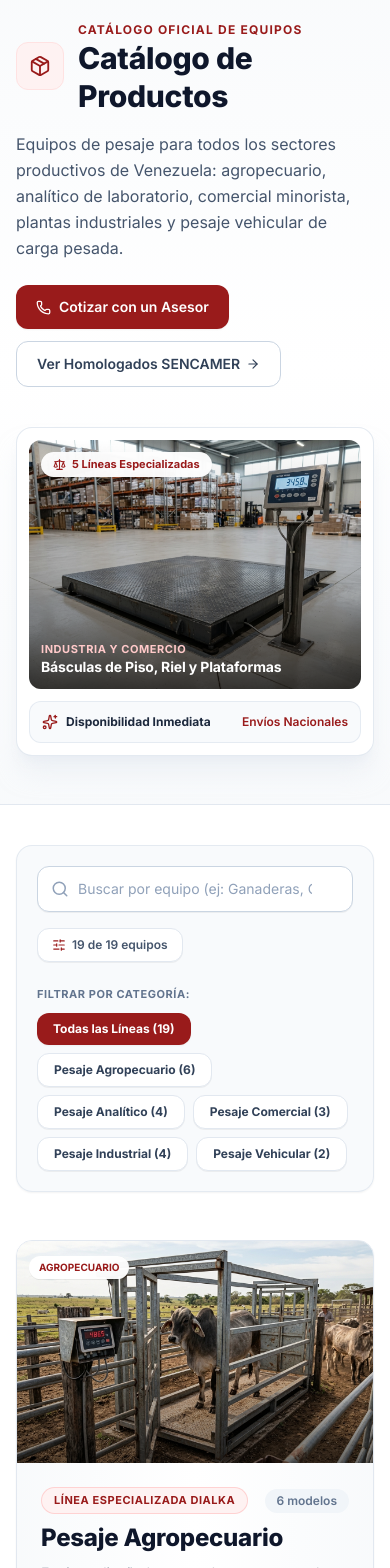
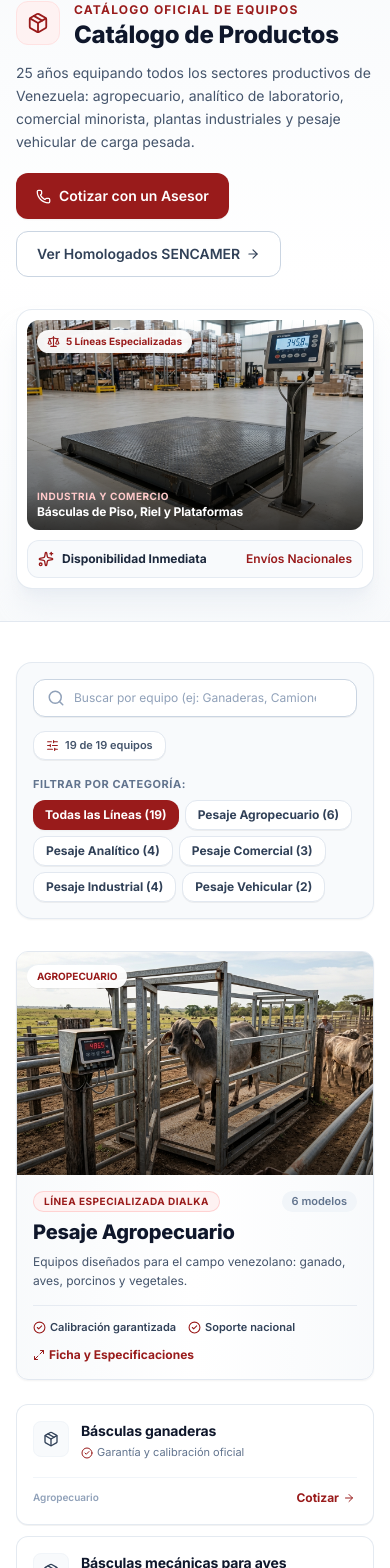
Before and after one commit to luismir1004/dialka-2.0, a Next.js app: page /productos in a window 390 px wide. Shown: the part 195-1763 px from the top of the page. Built offline with nearby package versions, Linux system fonts and the light colour scheme.

Commit message:
feat: optimizar Fase 3 y Fase 4 con vitrina de productos, alquiler y software compactos y anti-scroll

```diff
--- a/src/app/productos/page.tsx
+++ b/src/app/productos/page.tsx
@@ -16,12 +16,12 @@ export default function ProductosPage() {
   return (
     <>
       {/* ── HEADER DE PÁGINA CON FOTOGRAFÍA INDUSTRIAL ── */}
-      <section className="relative bg-gradient-to-b from-slate-50 via-white to-slate-50 border-b border-slate-200 py-12 md:py-18 overflow-hidden">
+      <section className="relative bg-gradient-to-b from-slate-50 via-white to-slate-50 border-b border-slate-200 py-8 sm:py-12 md:py-16 overflow-hidden">
         <div className="max-w-7xl mx-auto px-4 sm:px-6 lg:px-8">
-          <div className="grid lg:grid-cols-12 gap-10 items-center">
+          <div className="grid lg:grid-cols-12 gap-8 lg:gap-10 items-center">
             {/* Columna Izquierda: Información */}
             <div className="lg:col-span-7">
-              <div className="flex items-center gap-2 text-sm text-slate-500 mb-4">
+              <div className="flex items-center gap-2 text-sm text-slate-500 mb-3 sm:mb-4">
                 <Link href="/" className="hover:text-[#991b1b] transition-colors">
                   Inicio
                 </Link>
@@ -29,22 +29,22 @@ export default function ProductosPage() {
                 <span className="text-slate-900 font-semibold">Productos</span>
               </div>
 
-              <div className="flex items-center gap-3.5 mb-4">
-                <div className="w-12 h-12 rounded-xl bg-red-50 border border-red-100 flex items-center justify-center shrink-0">
+              <div className="flex items-center gap-3.5 mb-3 sm:mb-4">
+                <div className="w-11 h-11 sm:w-12 sm:h-12 rounded-xl bg-red-50 border border-red-100 flex items-center justify-center shrink-0">
                   <Package size={22} className="text-[#991b1b]" />
                 </div>
                 <div>
                   <span className="text-xs font-bold uppercase tracking-widest text-[#991b1b]">
                     Catálogo Oficial de Equipos
                   </span>
-                  <h1 className="text-3xl sm:text-4xl lg:text-5xl font-extrabold text-slate-900 tracking-tight leading-tight">
+                  <h1 className="text-2xl sm:text-4xl lg:text-5xl font-extrabold text-slate-900 tracking-tight leading-tight">
                     Catálogo de Productos
                   </h1>
                 </div>
               </div>
 
-              <p className="text-slate-600 max-w-2xl text-base sm:text-lg leading-relaxed mb-6">
-                Equipos de pesaje para todos los sectores productivos de Venezuela: agropecuario, analítico de laboratorio, comercial minorista, plantas industriales y pesaje vehicular de carga pesada.
+              <p className="text-slate-600 max-w-2xl text-sm sm:text-base lg:text-lg leading-relaxed mb-5 sm:mb-6">
+                25 años equipando todos los sectores productivos de Venezuela: agropecuario, analítico de laboratorio, comercial minorista, plantas industriales y pesaje vehicular de carga pesada.
               </p>
 
               <div className="flex flex-wrap items-center gap-3">
@@ -52,14 +52,14 @@ export default function ProductosPage() {
                   href={`https://wa.me/${CONTACT.whatsapp}?text=Hola,%20deseo%20cotizar%20equipos%20del%20catálogo%20Dialka`}
                   target="_blank"
                   rel="noreferrer"
-                  className="inline-flex items-center gap-2 bg-[#991b1b] hover:bg-[#7f1d1d] text-white font-semibold px-5 py-3 rounded-xl shadow-xs hover:shadow-md transition-all text-sm"
+                  className="inline-flex items-center gap-2 bg-[#991b1b] hover:bg-[#7f1d1d] text-white font-semibold px-5 py-3 rounded-xl shadow-xs hover:shadow-md transition-all text-sm min-h-[46px]"
                 >
                   <Phone size={15} />
                   <span>Cotizar con un Asesor</span>
                 </a>
                 <Link
                   href="/sencamer"
-                  className="inline-flex items-center gap-1.5 bg-white hover:bg-slate-50 border border-slate-300 text-slate-700 font-semibold px-5 py-3 rounded-xl transition-all text-sm"
+                  className="inline-flex items-center gap-1.5 bg-white hover:bg-slate-50 border border-slate-300 text-slate-700 font-semibold px-5 py-3 rounded-xl transition-all text-sm min-h-[46px]"
                 >
                   <span>Ver Homologados SENCAMER</span>
                   <ArrowRight size={14} />
@@ -69,8 +69,8 @@ export default function ProductosPage() {
 
             {/* Columna Derecha: Tarjeta Fotográfica de Línea Industrial */}
             <div className="lg:col-span-5">
-              <div className="relative rounded-2xl bg-white p-3 border border-slate-200/90 shadow-xl shadow-slate-200/50 group">
-                <div className="relative aspect-4/3 w-full rounded-xl overflow-hidden bg-slate-100">
+              <div className="relative rounded-2xl bg-white p-2.5 sm:p-3 border border-slate-200/90 shadow-xl shadow-slate-200/50 group">
+                <div className="relative aspect-16/10 sm:aspect-4/3 w-full rounded-xl overflow-hidden bg-slate-100">
                   <Image
                     src="/images/productos/industrial.jpg"
                     alt="Línea Industrial de Básculas y Plataformas Dialka"
@@ -80,23 +80,23 @@ export default function ProductosPage() {
                     className="object-cover group-hover:scale-105 transition-transform duration-500"
                   />
                   <div className="absolute inset-0 bg-gradient-to-t from-black/75 via-black/20 to-transparent" />
-                  <div className="absolute top-3 left-3">
-                    <span className="inline-flex items-center gap-1.5 bg-white/95 backdrop-blur-md text-[#991b1b] text-[11px] font-bold px-3 py-1 rounded-full shadow-xs">
+                  <div className="absolute top-2.5 left-2.5 sm:top-3 sm:left-3">
+                    <span className="inline-flex items-center gap-1.5 bg-white/95 backdrop-blur-md text-[#991b1b] text-[10px] sm:text-[11px] font-bold px-2.5 sm:px-3 py-1 rounded-full shadow-xs">
                       <Scale size={13} className="text-[#991b1b]" />
                       <span>5 Líneas Especializadas</span>
                     </span>
                   </div>
-                  <div className="absolute bottom-3 left-3 right-3 text-white">
-                    <p className="text-[11px] font-bold text-red-200 uppercase tracking-wider">
+                  <div className="absolute bottom-2.5 left-2.5 right-2.5 sm:bottom-3 sm:left-3 sm:right-3 text-white">
+                    <p className="text-[10px] sm:text-[11px] font-bold text-red-200 uppercase tracking-wider">
                       Industria y Comercio
                     </p>
-                    <h3 className="text-sm sm:text-base font-bold text-white">
+                    <h3 className="text-xs sm:text-base font-bold text-white">
                       Básculas de Piso, Riel y Plataformas
                     </h3>
                   </div>
                 </div>
 
-                <div className="mt-3 bg-slate-50 border border-slate-200/80 rounded-xl p-3 flex items-center justify-between">
+                <div className="mt-2.5 sm:mt-3 bg-slate-50 border border-slate-200/80 rounded-xl p-2.5 sm:p-3 flex items-center justify-between">
                   <div className="flex items-center gap-2">
                     <Sparkles size={16} className="text-[#991b1b]" />
                     <span className="text-xs font-bold text-slate-800">
--- a/src/components/ProductsCatalog.tsx
+++ b/src/components/ProductsCatalog.tsx
@@ -114,8 +114,8 @@ export function ProductsCatalog({
     <div className="bg-white py-10 md:py-16">
       <div className="max-w-7xl mx-auto px-4 sm:px-6 lg:px-8">
         {/* ── BARRA DE BÚSQUEDA Y FILTROS INTERACTIVOS ── */}
-        <div className="bg-slate-50/90 border border-slate-200/90 rounded-2xl p-5 sm:p-7 mb-12 shadow-xs">
-          <div className="flex flex-col md:flex-row gap-4 items-stretch md:items-center justify-between mb-6">
+        <div className="bg-slate-50/90 border border-slate-200/90 rounded-2xl p-4 sm:p-6 mb-8 sm:mb-10 shadow-xs">
+          <div className="flex flex-col md:flex-row gap-3.5 sm:gap-4 items-stretch md:items-center justify-between mb-4 sm:mb-5">
             {/* Input de búsqueda en tiempo real */}
             <div className="relative flex-1">
               <div className="absolute inset-y-0 left-0 pl-3.5 flex items-center pointer-events-none text-slate-400">
@@ -126,12 +126,12 @@ export function ProductsCatalog({
                 value={searchQuery}
                 onChange={(e) => setSearchQuery(e.target.value)}
                 placeholder="Buscar por equipo (ej: Ganaderas, Camioneras, Apolo Lab, Mostrador)..."
-                className="w-full bg-white border border-slate-300 rounded-xl pl-10 pr-10 py-3 text-sm text-slate-900 placeholder-slate-400 focus:outline-none focus:border-[#991b1b] focus:ring-2 focus:ring-[#991b1b]/10 transition-all shadow-2xs"
+                className="w-full bg-white border border-slate-300 rounded-xl pl-10 pr-10 py-2.5 sm:py-3 text-xs sm:text-sm text-slate-900 placeholder-slate-400 focus:outline-none focus:border-[#991b1b] focus:ring-2 focus:ring-[#991b1b]/10 transition-all shadow-2xs"
               />
               {searchQuery && (
                 <button
                   onClick={() => setSearchQuery("")}
-                  className="absolute inset-y-0 right-0 pr-3.5 flex items-center text-slate-400 hover:text-slate-700 transition-colors"
+                  className="absolute inset-y-0 right-0 pr-3.5 flex items-center text-slate-400 hover:text-slate-700 transition-colors cursor-pointer"
                   aria-label="Limpiar búsqueda"
                 >
                   <X size={16} />
@@ -140,9 +140,9 @@ export function ProductsCatalog({
             </div>
 
             {/* Contador de resultados */}
-            <div className="flex items-center justify-between sm:justify-end gap-3 text-xs font-semibold text-slate-600 shrink-0">
-              <span className="flex items-center gap-1.5 bg-white border border-slate-200 px-3.5 py-2 rounded-xl shadow-2xs">
-                <SlidersHorizontal size={14} className="text-[#991b1b]" />
+            <div className="flex items-center justify-between sm:justify-end gap-2 sm:gap-3 text-xs font-semibold text-slate-600 shrink-0">
+              <span className="flex items-center gap-1.5 bg-white border border-slate-200 px-3 py-1.5 sm:px-3.5 sm:py-2 rounded-xl shadow-2xs text-[11px] sm:text-xs">
+                <SlidersHorizontal size={13} className="text-[#991b1b]" />
                 <span>
                   {matchingProductsCount} de {totalProductsCount} equipos
                 </span>
@@ -150,7 +150,7 @@ export function ProductsCatalog({
               {(selectedCategory !== "all" || searchQuery !== "") && (
                 <button
                   onClick={handleResetFilters}
-                  className="flex items-center gap-1 text-[#991b1b] hover:text-[#7f1d1d] hover:underline transition-colors px-2 py-1"
+                  className="flex items-center gap-1 text-[#991b1b] hover:text-[#7f1d1d] hover:underline transition-colors px-2 py-1 text-xs cursor-pointer"
                 >
                   <RotateCcw size={13} />
                   <span>Restablecer</span>
@@ -161,13 +161,13 @@ export function ProductsCatalog({
 
           {/* Botones de Categorías Interactivas (Pills) */}
           <div>
-            <span className="text-[11px] font-bold uppercase tracking-wider text-slate-500 block mb-2.5">
+            <span className="text-[11px] font-bold uppercase tracking-wider text-slate-500 block mb-2">
               Filtrar por categoría:
             </span>
-            <div className="flex flex-wrap gap-2">
+            <div className="flex flex-wrap gap-1.5 sm:gap-2">
               <button
                 onClick={() => setSelectedCategory("all")}
-                className={`text-xs font-bold px-4 py-2 rounded-xl transition-all duration-200 cursor-pointer ${
+                className={`text-xs font-bold px-3 sm:px-4 py-1.5 sm:py-2 rounded-xl transition-all duration-200 cursor-pointer ${
                   selectedCategory === "all"
                     ? "bg-[#991b1b] text-white shadow-xs"
                     : "bg-white border border-slate-200 text-slate-700 hover:border-red-200 hover:text-[#991b1b] shadow-2xs"
@@ -182,7 +182,7 @@ export function ProductsCatalog({
                   <button
                     key={cat.id}
                     onClick={() => setSelectedCategory(cat.id)}
-                    className={`text-xs font-bold px-4 py-2 rounded-xl transition-all duration-200 cursor-pointer ${
+                    className={`text-xs font-bold px-3 sm:px-4 py-1.5 sm:py-2 rounded-xl transition-all duration-200 cursor-pointer ${
                       isSelected
                         ? "bg-[#991b1b] text-white shadow-xs"
                         : "bg-white border border-slate-200 text-slate-700 hover:border-red-200 hover:text-[#991b1b] shadow-2xs"
@@ -198,31 +198,31 @@ export function ProductsCatalog({
 
         {/* ── LISTADO DINÁMICO DE PRODUCTOS CON ANIMACIÓN ── */}
         {filteredCategories.length > 0 ? (
-          <div className="space-y-16 lg:space-y-20 animate-fadeIn">
+          <div className="space-y-10 sm:space-y-14 lg:space-y-16 animate-fadeIn">
             {filteredCategories.map((cat) => (
               <section key={cat.id} id={cat.id} className="scroll-mt-28">
                 {/* ── BANNER VISUAL DE CATEGORÍA CON IMAGEN REAL (Click abre Lightbox) ── */}
-                <div className="mb-8 rounded-2xl overflow-hidden border border-slate-200 bg-gradient-to-r from-slate-50 via-white to-slate-50 flex flex-col md:flex-row items-stretch shadow-xs group">
+                <div className="mb-6 sm:mb-8 rounded-xl sm:rounded-2xl overflow-hidden border border-slate-200 bg-gradient-to-r from-slate-50 via-white to-slate-50 flex flex-col md:flex-row items-stretch shadow-xs group">
                   {cat.image && (
                     <div
                       onClick={() => handleOpenLightbox(cat.id)}
-                      className="relative w-full md:w-80 aspect-[16/10] sm:aspect-video md:aspect-auto min-h-[190px] bg-slate-100 shrink-0 overflow-hidden cursor-pointer"
+                      className="relative w-full md:w-72 aspect-[16/10] sm:aspect-video md:aspect-auto min-h-[160px] bg-slate-100 shrink-0 overflow-hidden cursor-pointer"
                       title="Haz clic para ver la imagen y especificaciones en grande"
                     >
                       <Image
                         src={cat.image}
                         alt={cat.name}
                         fill
-                        sizes="(max-width: 768px) 100vw, 320px"
+                        sizes="(max-width: 768px) 100vw, 300px"
                         className="object-cover group-hover:scale-105 transition-transform duration-500"
                       />
                       <div className="absolute inset-0 bg-gradient-to-t from-black/50 via-transparent to-transparent md:hidden" />
-                      <div className="absolute top-3 left-3">
+                      <div className="absolute top-2.5 left-2.5">
                         <span className="inline-block bg-white/95 backdrop-blur-md text-[#991b1b] text-[10px] font-bold px-2.5 py-1 rounded-full shadow-2xs">
                           {cat.id.toUpperCase()}
                         </span>
                       </div>
-                      <div className="absolute top-3 right-3 opacity-0 group-hover:opacity-100 transition-opacity">
+                      <div className="absolute top-2.5 right-2.5 opacity-0 group-hover:opacity-100 transition-opacity">
                         <span className="inline-flex items-center gap-1 bg-slate-900/80 backdrop-blur-md text-white text-[10px] font-bold px-2 py-0.5 rounded-md border border-white/20">
                           <Maximize2 size={11} className="text-red-400" />
                           <span>Ver en Grande</span>
@@ -231,80 +231,80 @@ export function ProductsCatalog({
                     </div>
                   )}
 
-                  <div className="p-6 sm:p-8 flex flex-col justify-between flex-1">
+                  <div className="p-4 sm:p-6 md:p-7 flex flex-col justify-between flex-1">
                     <div>
-                      <div className="flex items-center justify-between gap-2 mb-2">
-                        <span className="inline-block bg-red-50 border border-red-200/80 text-[#991b1b] text-[11px] font-bold px-3 py-1 rounded-full uppercase tracking-wider">
+                      <div className="flex items-center justify-between gap-2 mb-1.5">
+                        <span className="inline-block bg-red-50 border border-red-200/80 text-[#991b1b] text-[10px] sm:text-[11px] font-bold px-2.5 py-0.5 rounded-full uppercase tracking-wider">
                           Línea Especializada Dialka
                         </span>
-                        <span className="text-xs font-semibold text-slate-500 bg-slate-100 px-3 py-1 rounded-full">
+                        <span className="text-[11px] sm:text-xs font-semibold text-slate-500 bg-slate-100 px-2.5 py-0.5 rounded-full">
                           {cat.products.length} modelos
                         </span>
                       </div>
-                      <h2 className="text-2xl sm:text-3xl font-extrabold text-slate-900 tracking-tight mb-2">
+                      <h2 className="text-xl sm:text-2xl lg:text-3xl font-extrabold text-slate-900 tracking-tight mb-1.5">
                         {cat.name}
                       </h2>
-                      <p className="text-slate-600 text-sm sm:text-base leading-relaxed max-w-2xl">
+                      <p className="text-slate-600 text-xs sm:text-sm leading-relaxed max-w-2xl">
                         {cat.description}
                       </p>
                     </div>
 
-                    <div className="mt-4 pt-4 border-t border-slate-200/80 flex flex-wrap items-center justify-between gap-4 text-xs font-semibold text-slate-500">
-                      <div className="flex items-center gap-4">
+                    <div className="mt-3.5 pt-3.5 border-t border-slate-200/80 flex flex-wrap items-center justify-between gap-3 text-xs font-semibold text-slate-500">
+                      <div className="flex items-center gap-3 text-[11px] sm:text-xs">
                         <span className="flex items-center gap-1 text-slate-700">
-                          <CheckCircle2 size={14} className="text-[#991b1b]" />
+                          <CheckCircle2 size={13} className="text-[#991b1b]" />
                           Calibración garantizada
                         </span>
                         <span className="flex items-center gap-1 text-slate-700">
-                          <CheckCircle2 size={14} className="text-[#991b1b]" />
-                          Soporte técnico nacional
+                          <CheckCircle2 size={13} className="text-[#991b1b]" />
+                          Soporte nacional
                         </span>
                       </div>
                       <button
                         type="button"
                         onClick={() => handleOpenLightbox(cat.id)}
-                        className="text-[#991b1b] hover:text-[#7f1d1d] font-bold inline-flex items-center gap-1 cursor-pointer"
+                        className="text-[#991b1b] hover:text-[#7f1d1d] font-bold inline-flex items-center gap-1 cursor-pointer text-xs"
                       >
-                        <Maximize2 size={13} />
+                        <Maximize2 size={12} />
                         <span>Ficha y Especificaciones</span>
                       </button>
                     </div>
                   </div>
                 </div>
 
-                <div className="grid sm:grid-cols-2 lg:grid-cols-3 gap-5">
+                <div className="grid grid-cols-1 sm:grid-cols-2 lg:grid-cols-3 gap-3 sm:gap-4 lg:gap-5">
                   {cat.products.map((product) => (
                     <div
                       key={product}
-                      className="card-hover group bg-white border border-slate-200/90 hover:border-red-300 active:scale-[0.98] rounded-xl p-6 shadow-2xs hover:shadow-md transition-all duration-200 flex flex-col justify-between animate-fadeIn"
+                      className="card-hover group bg-white border border-slate-200/90 hover:border-red-300 active:scale-[0.98] rounded-xl p-4 sm:p-5 shadow-2xs hover:shadow-md transition-all duration-200 flex flex-col justify-between animate-fadeIn"
                     >
-                      <div className="flex items-start gap-4">
-                        <div className="w-10 h-10 rounded-lg bg-slate-50 border border-slate-100 group-hover:bg-red-50 group-hover:border-red-100 flex items-center justify-center shrink-0 transition-colors">
+                      <div className="flex items-start gap-3">
+                        <div className="w-9 h-9 rounded-lg bg-slate-50 border border-slate-100 group-hover:bg-red-50 group-hover:border-red-100 flex items-center justify-center shrink-0 transition-colors">
                           <Package
-                            size={18}
+                            size={16}
                             className="text-slate-700 group-hover:text-[#991b1b] transition-colors"
                           />
                         </div>
                         <div>
-                          <h3 className="text-slate-900 group-hover:text-[#991b1b] font-bold text-base leading-snug transition-colors">
+                          <h3 className="text-slate-900 group-hover:text-[#991b1b] font-bold text-sm sm:text-base leading-snug transition-colors line-clamp-2">
                             {product}
                           </h3>
-                          <p className="text-xs text-slate-500 mt-1 flex items-center gap-1.5">
-                            <CheckCircle2 size={13} className="text-[#991b1b]" />
-                            <span>Garantía y soporte directo</span>
+                          <p className="text-[11px] text-slate-500 mt-1 flex items-center gap-1">
+                            <CheckCircle2 size={12} className="text-[#991b1b] shrink-0" />
+                            <span>Garantía y calibración oficial</span>
                           </p>
                         </div>
                       </div>
 
-                      <div className="mt-5 pt-3 border-t border-slate-100 flex items-center justify-between">
-                        <span className="text-[11px] font-semibold text-slate-400">
+                      <div className="mt-4 pt-2.5 border-t border-slate-100 flex items-center justify-between">
+                        <span className="text-[10px] sm:text-[11px] font-semibold text-slate-400">
                           {cat.name.replace("Pesaje ", "")}
                         </span>
                         <a
                           href={`https://wa.me/${whatsappNumber}?text=Hola,%20solicito%20información%20y%20cotización%20del%20equipo:%20${encodeURIComponent(product)}`}
                           target="_blank"
                           rel="noreferrer"
-                          className="text-xs font-bold text-[#991b1b] hover:text-[#7f1d1d] inline-flex items-center gap-1"
+                          className="text-xs font-bold text-[#991b1b] hover:text-[#7f1d1d] inline-flex items-center gap-1 p-0.5"
                         >
                           <span>Cotizar</span>
                           <ArrowRight size={12} />
```
Also changed, not shown: src/app/alquiler/page.tsx (+33 -33 lines), src/app/software/page.tsx (+45 -45 lines), src/components/RentalCatalog.tsx (+13 -13 lines).
